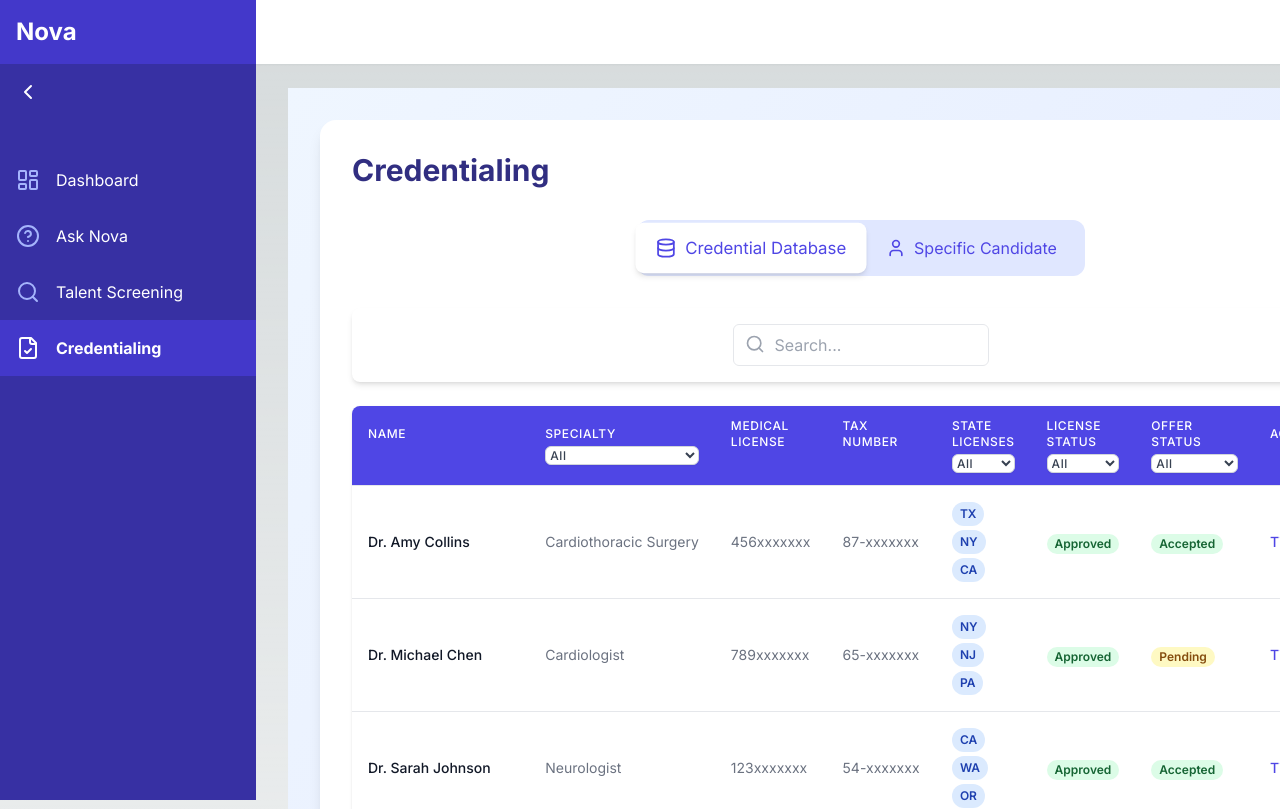
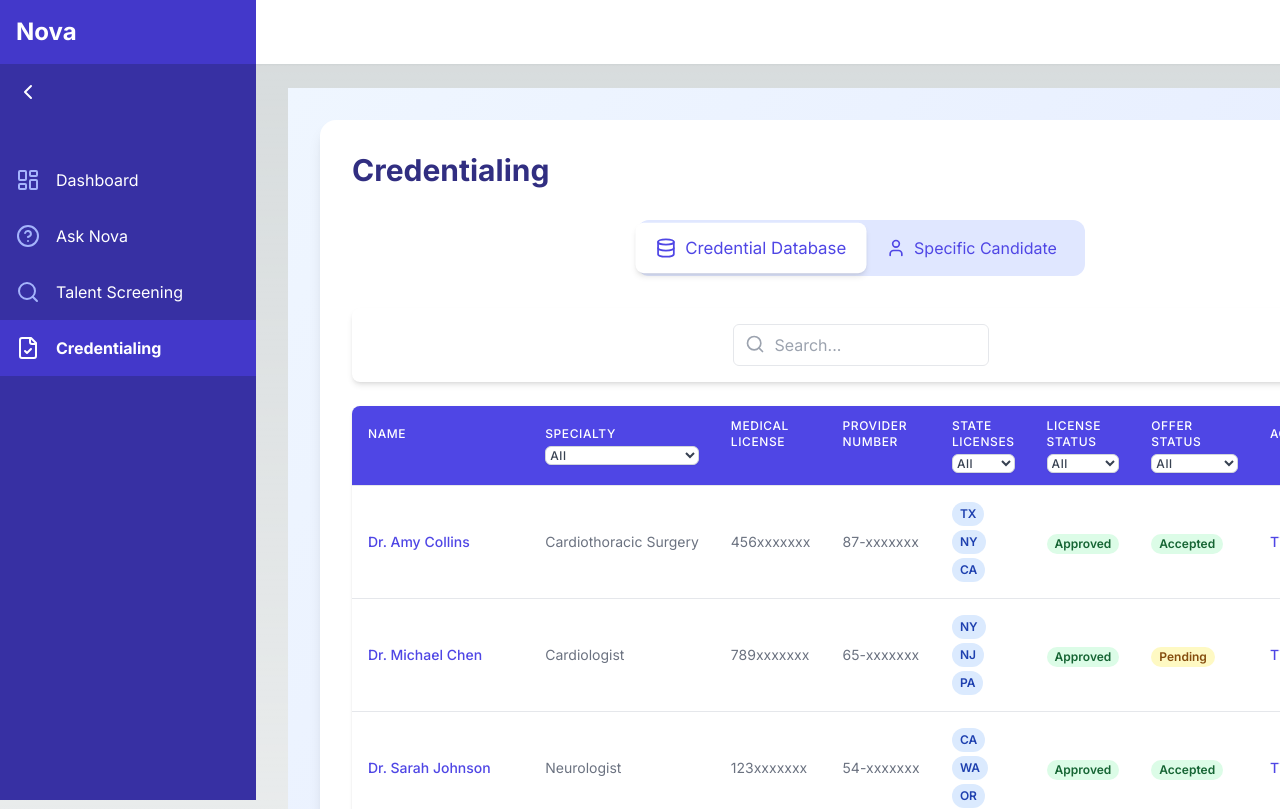
Before and after one commit to Damilare06/healthcare_intelligence, a Next.js app: page /credentialing in a window 1280 px wide. Shown: the top 809 px of the page. Built offline with nearby package versions, Linux system fonts and the light colour scheme.

Commit message:
blockchain has and timeline updates working

```diff
--- a/src/app/credentialing/[id]/timeline/page.tsx
+++ b/src/app/credentialing/[id]/timeline/page.tsx
@@ -1,14 +1,29 @@
 'use client'
 
 import React from 'react';
+import { useParams } from 'next/navigation';
 import CredentialTimeline from '@/components/CredentialTimeline';
 
-export default function CredentialTimelinePage({ params }: { params: { id: string } }) {
+// This is a mock function to get candidate name. In a real app, you'd fetch this from your data source.
+const getCandidateName = (id: string) => {
+  const candidates = {
+    '1': 'Dr. Amy Collins',
+    '2': 'Dr. Michael Chen',
+    // ... add more candidates as needed
+  };
+  return candidates[id as keyof typeof candidates] || 'Unknown Candidate';
+};
+
+export default function CredentialTimelinePage() {
+  const params = useParams();
+  const { id } = params;
+  const candidateName = getCandidateName(id as string);
+
   return (
     <div className="min-h-screen bg-gradient-to-br from-blue-50 to-indigo-100 p-8">
       <div className="max-w-6xl mx-auto bg-white rounded-2xl shadow-lg p-8">
-        <h1 className="text-3xl font-bold mb-8 text-indigo-900">Credential Timeline for Candidate ID: {params.id}</h1>
-        <CredentialTimeline />
+        <h1 className="text-3xl font-bold mb-8 text-indigo-900">Credential Timeline for {candidateName}</h1>
+        <CredentialTimeline candidateName={candidateName} />
       </div>
     </div>
   );
--- a/src/components/CredentialTable.tsx
+++ b/src/components/CredentialTable.tsx
@@ -8,7 +8,7 @@ const mockData = [
     id: 1,
     name: 'Dr. Amy Collins',
     medicalLicense: '456xxxxxxx',
-    taxNumber: '87-xxxxxxx',
+    providerNumber: '87-xxxxxxx',
     specialty: 'Cardiothoracic Surgery',
     stateLicenses: ['TX', 'NY', 'CA'],
     licenseStatus: 'Approved',
@@ -18,7 +18,7 @@ const mockData = [
     id: 2,
     name: 'Dr. Michael Chen',
     medicalLicense: '789xxxxxxx',
-    taxNumber: '65-xxxxxxx',
+    providerNumber: '65-xxxxxxx',
     specialty: 'Cardiologist',
     stateLicenses: ['NY', 'NJ', 'PA'],
     licenseStatus: 'Approved',
@@ -28,7 +28,7 @@ const mockData = [
     id: 3,
     name: 'Dr. Sarah Johnson',
     medicalLicense: '123xxxxxxx',
-    taxNumber: '54-xxxxxxx',
+    providerNumber: '54-xxxxxxx',
     specialty: 'Neurologist',
     stateLicenses: ['CA', 'WA', 'OR'],
     licenseStatus: 'Approved',
@@ -38,7 +38,7 @@ const mockData = [
     id: 4,
     name: 'Dr. David Lee',
     medicalLicense: '234xxxxxxx',
-    taxNumber: '43-xxxxxxx',
+    providerNumber: '43-xxxxxxx',
     specialty: 'Oncologist',
     stateLicenses: ['FL', 'GA', 'SC'],
     licenseStatus: 'Pending',
@@ -48,7 +48,7 @@ const mockData = [
     id: 5,
     name: 'Dr. Emily Rodriguez',
     medicalLicense: '345xxxxxxx',
-    taxNumber: '32-xxxxxxx',
+    providerNumber: '32-xxxxxxx',
     specialty: 'Dermatologist',
     stateLicenses: ['TX', 'OK', 'AR'],
     licenseStatus: 'Approved',
@@ -58,7 +58,7 @@ const mockData = [
     id: 6,
     name: 'Dr. James Wilson',
     medicalLicense: '567xxxxxxx',
-    taxNumber: '21-xxxxxxx',
+    providerNumber: '21-xxxxxxx',
     specialty: 'Orthopedic Surgeon',
     stateLicenses: ['GA', 'AL', 'MS'],
     licenseStatus: 'Approved',
@@ -68,7 +68,7 @@ const mockData = [
     id: 7,
     name: 'Dr. Maria Garcia',
     medicalLicense: '678xxxxxxx',
-    taxNumber: '10-xxxxxxx',
+    providerNumber: '10-xxxxxxx',
     specialty: 'Psychiatrist',
     stateLicenses: ['TX', 'LA', 'NM'],
     licenseStatus: 'Approved',
@@ -78,7 +78,7 @@ const mockData = [
     id: 8,
     name: 'Dr. Robert Kim',
     medicalLicense: '890xxxxxxx',
-    taxNumber: '98-xxxxxxx',
+    providerNumber: '98-xxxxxxx',
     specialty: 'Gastroenterologist',
     stateLicenses: ['NY', 'VT', 'ME'],
     licenseStatus: 'Pending',
@@ -88,7 +88,7 @@ const mockData = [
     id: 9,
     name: 'Dr. Lisa Brown',
     medicalLicense: '901xxxxxxx',
-    taxNumber: '87-xxxxxxx',
+    providerNumber: '87-xxxxxxx',
     specialty: 'Endocrinologist',
     stateLicenses: ['CA', 'NV', 'AZ'],
     licenseStatus: 'Approved',
@@ -98,7 +98,7 @@ const mockData = [
     id: 10,
     name: 'Dr. Thomas Anderson',
     medicalLicense: '012xxxxxxx',
-    taxNumber: '76-xxxxxxx',
+    providerNumber: '76-xxxxxxx',
     specialty: 'Pulmonologist',
     stateLicenses: ['FL', 'NC', 'VA'],
     licenseStatus: 'Approved',
@@ -108,7 +108,7 @@ const mockData = [
     id: 11,
     name: 'Dr. Jennifer Taylor',
     medicalLicense: '135xxxxxxx',
-    taxNumber: '65-xxxxxxx',
+    providerNumber: '65-xxxxxxx',
     specialty: 'Rheumatologist',
     stateLicenses: ['TX', 'CO', 'UT'],
     licenseStatus: 'Approved',
@@ -118,7 +118,7 @@ const mockData = [
     id: 12,
     name: 'Dr. Christopher Lee',
     medicalLicense: '246xxxxxxx',
-    taxNumber: '54-xxxxxxx',
+    providerNumber: '54-xxxxxxx',
     specialty: 'Urologist',
     stateLicenses: ['NY', 'RI', 'CT'],
     licenseStatus: 'Pending',
@@ -128,7 +128,7 @@ const mockData = [
     id: 13,
     name: 'Dr. Amanda Martinez',
     medicalLicense: '357xxxxxxx',
-    taxNumber: '43-xxxxxxx',
+    providerNumber: '43-xxxxxxx',
     specialty: 'Nephrologist',
     stateLicenses: ['CA', 'HI', 'WA'],
     licenseStatus: 'Approved',
@@ -138,7 +138,7 @@ const mockData = [
     id: 14,
     name: 'Dr. Daniel White',
     medicalLicense: '468xxxxxxx',
-    taxNumber: '32-xxxxxxx',
+    providerNumber: '32-xxxxxxx',
     specialty: 'Hematologist',
     stateLicenses: ['FL', 'TN', 'KY'],
     licenseStatus: 'Approved',
@@ -148,7 +148,7 @@ const mockData = [
     id: 15,
     name: 'Dr. Rachel Green',
     medicalLicense: '579xxxxxxx',
-    taxNumber: '21-xxxxxxx',
+    providerNumber: '21-xxxxxxx',
     specialty: 'Allergist',
     stateLicenses: ['TX', 'MO', 'IA'],
     licenseStatus: 'Approved',
@@ -158,7 +158,7 @@ const mockData = [
     id: 16,
     name: 'Dr. Kevin Patel',
     medicalLicense: '680xxxxxxx',
-    taxNumber: '10-xxxxxxx',
+    providerNumber: '10-xxxxxxx',
     specialty: 'Ophthalmologist',
     stateLicenses: ['NY', 'NJ', 'DE'],
     licenseStatus: 'Pending',
@@ -168,7 +168,7 @@ const mockData = [
     id: 17,
     name: 'Dr. Olivia Thompson',
     medicalLicense: '791xxxxxxx',
-    taxNumber: '98-xxxxxxx',
+    providerNumber: '98-xxxxxxx',
     specialty: 'Anesthesiologist',
     stateLicenses: ['CA', 'OR', 'ID'],
     licenseStatus: 'Approved',
@@ -178,7 +178,7 @@ const mockData = [
     id: 18,
     name: 'Dr. William Clark',
     medicalLicense: '802xxxxxxx',
-    taxNumber: '87-xxxxxxx',
+    providerNumber: '87-xxxxxxx',
     specialty: 'Radiologist',
     stateLicenses: ['FL', 'SC', 'GA'],
     licenseStatus: 'Approved',
@@ -188,7 +188,7 @@ const mockData = [
     id: 19,
     name: 'Dr. Sophia Nguyen',
     medicalLicense: '913xxxxxxx',
-    taxNumber: '76-xxxxxxx',
+    providerNumber: '76-xxxxxxx',
     specialty: 'Infectious Disease Specialist',
     stateLicenses: ['TX', 'OK', 'LA'],
     licenseStatus: 'Approved',
@@ -198,7 +198,7 @@ const mockData = [
     id: 20,
     name: 'Dr. Alexander Ross',
     medicalLicense: '024xxxxxxx',
-    taxNumber: '65-xxxxxxx',
+    providerNumber: '65-xxxxxxx',
     specialty: 'Geriatrician',
     stateLicenses: ['NY', 'PA', 'NJ'],
     licenseStatus: 'Pending',
@@ -208,7 +208,7 @@ const mockData = [
     id: 21,
     name: 'Dr. Natalie Wong',
     medicalLicense: '135xxxxxxx',
-    taxNumber: '54-xxxxxxx',
+    providerNumber: '54-xxxxxxx',
     specialty: 'Neonatologist',
     stateLicenses: ['CA', 'NV', 'AZ'],
     licenseStatus: 'Approved',
@@ -218,7 +218,7 @@ const mockData = [
     id: 22,
     name: 'Dr. Eric Simmons',
     medicalLicense: '246xxxxxxx',
-    taxNumber: '43-xxxxxxx',
+    providerNumber: '43-xxxxxxx',
     specialty: 'Vascular Surgeon',
     stateLicenses: ['FL', 'AL', 'MS'],
     licenseStatus: 'Approved',
@@ -228,7 +228,7 @@ const mockData = [
     id: 23,
     name: 'Dr. Samantha Baker',
     medicalLicense: '357xxxxxxx',
-    taxNumber: '32-xxxxxxx',
+    providerNumber: '32-xxxxxxx',
     specialty: 'Emergency Medicine Physician',
     stateLicenses: ['CA', 'WA', 'OR'],
     licenseStatus: 'Approved',
@@ -307,6 +307,13 @@ export default function CredentialTable() {
     </div>
   )
 
+  const handleNameClick = (id: number) => {
+    setActiveTab('specific');
+    // You might want to set some state here to indicate which specific candidate is selected
+    // For example:
+    // setSelectedCandidateId(id);
+  };
+
   const renderDatabaseTable = () => (
     <>
       {renderSearchAndFilter()}
@@ -352,7 +359,7 @@ export default function CredentialTable() {
               </th>
               <th className="hidden lg:table-cell px-4 py-3 text-left text-xs font-medium text-white uppercase tracking-wider">
                 <div className="flex flex-col">
-                  <span>Tax Number</span>
+                  <span>Provider Number</span>
                   <div className="mt-1 invisible">
                     <select className="block w-full text-xs bg-white border border-gray-300 rounded-md shadow-sm focus:outline-none focus:ring-indigo-500 focus:border-indigo-500">
                       <option value="">All</option>
@@ -423,10 +430,17 @@ export default function CredentialTable() {
           <tbody className="bg-white divide-y divide-gray-200">
             {filteredData.slice(0, rowsPerPage).map((item) => (
               <tr key={item.id}>
-                <td className="px-4 py-4 whitespace-nowrap text-sm font-medium text-gray-900">{item.name}</td>
+                <td className="px-4 py-4 whitespace-nowrap text-sm font-medium text-gray-900">
+                  <button
+                    onClick={() => handleNameClick(item.id)}
+                    className="text-indigo-600 hover:text-indigo-800 hover:underline"
+                  >
+                    {item.name}
+                  </button>
+                </td>
                 <td className="hidden md:table-cell px-4 py-4 whitespace-nowrap text-sm text-gray-500">{item.specialty}</td>
                 <td className="hidden md:table-cell px-4 py-4 whitespace-nowrap text-sm text-gray-500">{item.medicalLicense}</td>
-                <td className="hidden lg:table-cell px-4 py-4 whitespace-nowrap text-sm text-gray-500">{item.taxNumber}</td>
+                <td className="hidden lg:table-cell px-4 py-4 whitespace-nowrap text-sm text-gray-500">{item.providerNumber}</td>
                 <td className="hidden xl:table-cell px-4 py-4 whitespace-nowrap text-sm text-gray-500" style={{ width: '166px' }}>
                   <div className="flex flex-wrap gap-1">
                     {item.stateLicenses.slice(0, 3).map((license, index) => (
--- a/src/components/CredentialTimeline.tsx
+++ b/src/components/CredentialTimeline.tsx
@@ -1,6 +1,14 @@
-import React, { useState } from 'react';
+import React, { useState, useMemo } from 'react';
 import { CheckCircle, Clock, AlertCircle, ChevronDown, ChevronUp, Database } from 'lucide-react';
 import CredentialDetailView from './CredentialDetailView';
+
+interface BlockchainLog {
+  transactionId: string;
+  issuingOrganization: string;
+  timestamp: string;
+  eventType: string;
+  details: string;
+}
 
 interface TimelineEvent {
   id: number;
@@ -8,81 +16,157 @@ interface TimelineEvent {
   date: string;
   status: 'completed' | 'in-progress' | 'pending';
   details: string;
-  blockchainData?: {
-    blockNumber: number;
-    hash: string;
-    timestamp: string;
-  };
+  blockchainData?: BlockchainLog;
+}
+
+interface CredentialTimelineProps {
+  candidateName: string;
 }
 
 const timelineEvents: TimelineEvent[] = [
   {
     id: 1,
-    title: 'Application Received',
-    date: '2023-05-01',
+    title: 'Medical School Graduation',
+    date: '2015-05-01',
     status: 'completed',
-    details: 'Initial application for Dr. Amy Collins received and processed.',
+    details: 'Dr. Amy Collins graduated from Medical University of South Carolina.',
     blockchainData: {
-      blockNumber: 15234567,
-      hash: '0x1a2b3c...',
-      timestamp: '2023-05-01T09:15:30Z'
+      transactionId: '0x4d5e6f...',
+      issuingOrganization: 'Medical University of South Carolina',
+      timestamp: '2015-05-01T09:15:30Z',
+      eventType: 'Graduation',
+      details: 'Dr. Amy Collins graduated from Medical University of South Carolina.',
     }
   },
   {
     id: 2,
-    title: 'Primary Source Verification',
-    date: '2023-05-15',
+    title: 'Residency Completion',
+    date: '2019-05-01',
     status: 'completed',
-    details: 'Medical school, residency, and fellowship credentials verified.',
+    details: 'Dr. Amy Collins completed her residency in Internal Medicine at Hospital B.',
     blockchainData: {
-      blockNumber: 15236789,
-      hash: '0x4d5e6f...',
-      timestamp: '2023-05-15T14:30:45Z'
+      transactionId: '0x7g8h9i...',
+      issuingOrganization: 'Hospital B',
+      timestamp: '2019-05-01T09:15:30Z',
+      eventType: 'Residency',
+      details: 'Dr. Amy Collins completed her residency in Internal Medicine at Hospital B.',
     }
   },
   {
     id: 3,
+    title: 'Fellowship Completion',
+    date: '2020-05-01',
+    status: 'completed',
+    details: 'Dr. Amy Collins completed her fellowship in Cardiology at Hospital C.',
+    blockchainData: {
+      transactionId: '0x1j2k3l...',
+      issuingOrganization: 'Hospital C',
+      timestamp: '2020-05-01T09:15:30Z',
+      eventType: 'Fellowship',
+      details: 'Dr. Amy Collins completed her fellowship in Cardiology at Hospital C.',
+    }
+  },
+  {
+    id: 4,
+    title: 'Board Certification',
+    date: '2021-05-01',
+    status: 'completed',
+    details: 'Dr. Amy Collins is board certified in Internal Medicine and Cardiology.',
+    blockchainData: {
+      transactionId: '0x4m5n6o...',
+      issuingOrganization: 'American Board of Internal Medicine',
+      timestamp: '2021-05-01T09:15:30Z',
+      eventType: 'Certification',
+      details: 'Dr. Amy Collins is board certified in Internal Medicine and Cardiology.',
+    }
+  },
+  {
+    id: 5,
+    title: 'CME Completion',
+    date: '2022-05-01',
+    status: 'completed',
+    details: 'Dr. Amy Collins completed 20 hours of CME in Cardiology.',
+    blockchainData: {
+      transactionId: '0x7p8q9r...',
+      issuingOrganization: 'American Heart Association',
+      timestamp: '2022-05-01T09:15:30Z',
+      eventType: 'CME',
+      details: 'Dr. Amy Collins completed 20 hours of CME in Cardiology.',
+    }
+  },
+  {
+    id: 6,
     title: 'License Verification',
     date: '2023-05-22',
     status: 'completed',
     details: 'State medical licenses verified for NY, CA, and TX.',
     blockchainData: {
-      blockNumber: 15238901,
-      hash: '0x7g8h9i...',
-      timestamp: '2023-05-22T11:45:20Z'
+      transactionId: '0x7g8h9i...',
+      issuingOrganization: 'State Medical Boards',
+      timestamp: '2023-05-22T11:45:20Z',
+      eventType: 'License',
+      details: 'State medical licenses verified for NY, CA, and TX.',
     }
   },
   {
-    id: 4,
-    title: 'Background Check',
+    id: 7,
+    title: 'NY License Renewal',
     date: '2023-06-01',
-    status: 'in-progress',
-    details: 'Criminal background check and OIG sanction list check in progress.'
+    status: 'completed',
+    details: 'NY license renewed',
+    blockchainData: {
+      transactionId: '0x8i9j0k...',
+      issuingOrganization: 'New York State Medical Board',
+      timestamp: '2023-06-01T11:45:20Z',
+      eventType: 'License',
+      details: 'NY license renewed',
+    }
   },
   {
-    id: 5,
-    title: 'Peer References',
-    date: '2023-06-15',
-    status: 'pending',
-    details: 'Awaiting responses from 3 peer references.'
+    id: 8,
+    title: 'CA License Renewal',
+    date: '2023-07-01',
+    status: 'completed',
+    details: 'CA license renewed',
+    blockchainData: {
+      transactionId: '0x9j0k1l...',
+      issuingOrganization: 'California Medical Board',
+      timestamp: '2023-07-01T11:45:20Z',
+      eventType: 'License',
+      details: 'CA license renewed',
+    }
   },
   {
-    id: 6,
-    title: 'Committee Review',
-    date: '2023-07-01',
-    status: 'pending',
-    details: 'Credentialing committee to review complete application.'
+    id: 9,
+    title: 'TX License Renewal',
+    date: '2023-08-01',
+    status: 'completed',
+    details: 'TX license renewed',
+    blockchainData: {
+      transactionId: '0x0k1l2m...',
+      issuingOrganization: 'Texas Medical Board',
+      timestamp: '2023-08-01T11:45:20Z',
+      eventType: 'License',
+      details: 'TX license renewed',
+    }
   },
   {
-    id: 7,
-    title: 'Board Approval',
-    date: '2023-07-15',
-    status: 'pending',
-    details: 'Final approval by hospital board pending.'
-  }
+    id: 10,
+    title: 'Background Check',
+    date: '2023-09-01',
+    status: 'completed',
+    details: 'Background check completed with no issues found.',
+    blockchainData: {
+      transactionId: '0x1l2m3n...',
+      issuingOrganization: 'Background Check Agency',
+      timestamp: '2023-09-01T10:00:00Z',
+      eventType: 'Background Check',
+      details: 'Background check completed with no issues found.',
+    }
+  },
 ];
 
-const CredentialTimeline: React.FC = () => {
+const CredentialTimeline: React.FC<CredentialTimelineProps> = ({ candidateName }) => {
   const [expandedEvent, setExpandedEvent] = useState<number | null>(null);
   const [selectedEvent, setSelectedEvent] = useState<TimelineEvent | null>(null);
   const [showBlockchainLogs, setShowBlockchainLogs] = useState(false);
@@ -116,10 +200,23 @@ const CredentialTimeline: React.FC = () => {
     setShowBlockchainLogs(!showBlockchainLogs);
   };
 
+  const handleTransactionClick = (transactionId: string) => {
+    // Here you can implement the action when a transaction ID is clicked
+    // For example, you could open a modal with more details or navigate to a blockchain explorer
+    console.log(`Transaction ${transactionId} clicked`);
+  };
+
+  // Sort the timelineEvents by date, most recent first
+  const sortedTimelineEvents = useMemo(() => {
+    return [...timelineEvents].sort((a, b) => {
+      return new Date(b.date).getTime() - new Date(a.date).getTime();
+    });
+  }, []);
+
   return (
     <div className="container mx-auto p-4">
       <div className="flex justify-between items-center mb-6">
-        <h2 className="text-2xl font-bold text-indigo-900">Credential Timeline</h2>
+        <h2 className="text-2xl font-bold text-indigo-900">Credential Timeline for {candidateName}</h2>
         <button
           onClick={toggleBlockchainLogs}
           className="px-4 py-2 bg-indigo-600 text-white rounded-lg hover:bg-indigo-700 transition-colors duration-300 flex items-center"
@@ -136,23 +233,32 @@ const CredentialTimeline: React.FC = () => {
             <table className="min-w-full divide-y divide-gray-200">
               <thead className="bg-gray-50">
                 <tr>
-                  <th className="px-6 py-3 text-left text-xs font-medium text-gray-500 uppercase tracking-wider">Event</th>
-                  <th className="px-6 py-3 text-left text-xs font-medium text-gray-500 uppercase tracking-wider">Block Number</th>
-                  <th className="px-6 py-3 text-left text-xs font-medium text-gray-500 uppercase tracking-wider">Hash</th>
-                  <th className="px-6 py-3 text-left text-xs font-medium text-gray-500 uppercase tracking-wider">Timestamp</th>
+                  <th className="px-2 py-3 text-left text-xs font-medium text-gray-500 uppercase tracking-wider w-1/12">Event</th>
+                  <th className="px-2 py-3 text-left text-xs font-medium text-gray-500 uppercase tracking-wider w-2/12">Transaction ID</th>
+                  <th className="px-2 py-3 text-left text-xs font-medium text-gray-500 uppercase tracking-wider w-2/12">Issuing Org.</th>
+                  <th className="px-2 py-3 text-left text-xs font-medium text-gray-500 uppercase tracking-wider w-2/12">Timestamp</th>
+                  <th className="px-2 py-3 text-left text-xs font-medium text-gray-500 uppercase tracking-wider w-5/12">Details</th>
                 </tr>
               </thead>
               <tbody className="bg-white divide-y divide-gray-200">
-                {timelineEvents
+                {sortedTimelineEvents
                   .filter(event => event.blockchainData)
                   .map(event => (
-                    <tr key={event.id}>
-                      <td className="px-6 py-4 whitespace-nowrap text-sm font-medium text-gray-900">{event.title}</td>
-                      <td className="px-6 py-4 whitespace-nowrap text-sm text-gray-500">{event.blockchainData?.blockNumber}</td>
-                      <td className="px-6 py-4 whitespace-nowrap text-sm text-gray-500">{event.blockchainData?.hash}</td>
-                      <td className="px-6 py-4 whitespace-nowrap text-sm text-gray-500">
+                    <tr key={event.id} className="hover:bg-gray-50">
+                      <td className="px-2 py-4 whitespace-normal text-sm text-gray-900">{event.title}</td>
+                      <td className="px-2 py-4 whitespace-normal text-sm text-gray-500">
+                        <button
+                          onClick={() => handleTransactionClick(event.blockchainData?.transactionId || '')}
+                          className="text-indigo-600 hover:text-indigo-800 hover:underline cursor-pointer"
+                        >
+                          {event.blockchainData?.transactionId.slice(0, 10)}...
+                        </button>
+                      </td>
+                      <td className="px-2 py-4 whitespace-normal text-sm text-gray-500">{event.blockchainData?.issuingOrganization}</td>
+                      <td className="px-2 py-4 whitespace-normal text-sm text-gray-500">
                         {new Date(event.blockchainData?.timestamp || '').toLocaleString()}
                       </td>
+                      <td className="px-2 py-4 whitespace-normal text-sm text-gray-500">{event.blockchainData?.details}</td>
                     </tr>
                   ))}
               </tbody>
@@ -162,13 +268,13 @@ const CredentialTimeline: React.FC = () => {
       )}
 
       <div className="relative">
-        {timelineEvents.map((event, index) => (
+        {sortedTimelineEvents.map((event, index) => (
           <div key={event.id} className="mb-8 flex items-center">
             <div className="flex flex-col items-center mr-4">
               <div className="rounded-full bg-white border-2 border-indigo-500 w-8 h-8 flex items-center justify-center">
                 {getStatusIcon(event.status)}
               </div>
-              {index < timelineEvents.length - 1 && (
+              {index < sortedTimelineEvents.length - 1 && (
                 <div className="h-full border-l-2 border-indigo-300 my-2"></div>
               )}
             </div>
```
Also changed, not shown: src/components/CredentialDetailView.tsx (+4 -4 lines).
